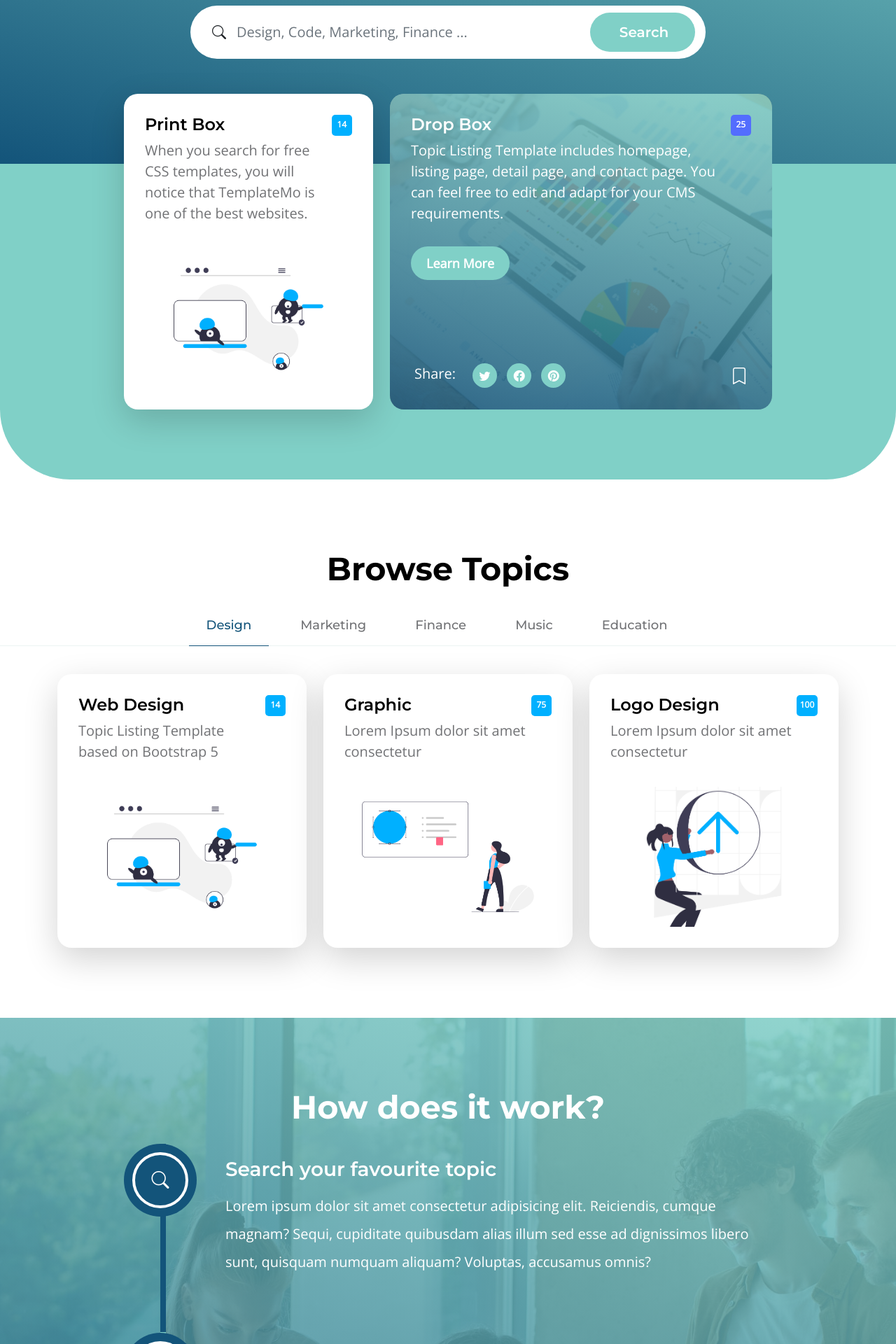
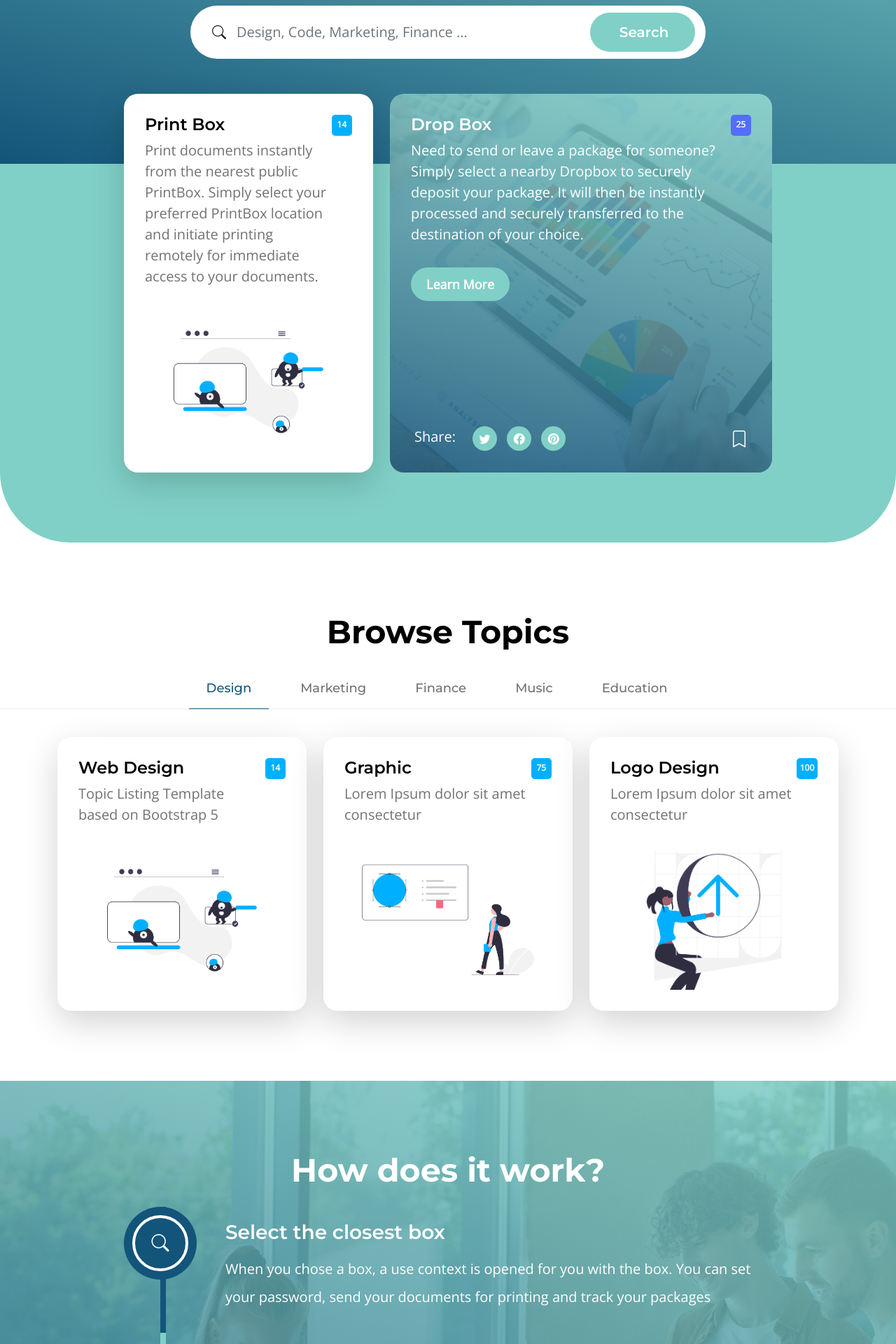
Before and after one commit to Ojo-Oluwagbenga/openbox, a Python web app: template main/templates/homepage.html in a window 1280 px wide. Shown: the part 348-2268 px from the top of the page at 70% size. Run offline with Jinja, Linux system fonts and the light colour scheme; the template is opened without the code that fills it, so the values that code supplies are empty.

Commit message:
General Commit

```diff
--- a/main/templates/homepage.html
+++ b/main/templates/homepage.html
@@ -139,7 +139,7 @@
                                         <div>
                                             <h5 class="mb-2">Print Box</h5>
 
-                                            <p class="mb-0">When you search for free CSS templates, you will notice that TemplateMo is one of the best websites.</p>
+                                            <p class="mb-0">Print documents instantly from the nearest public PrintBox. Simply select your preferred PrintBox location and initiate printing remotely for immediate access to your documents.</p>
                                         </div>
 
                                         <span class="badge bg-design rounded-pill ms-auto">14</span>
@@ -159,7 +159,7 @@
                                         <div>
                                             <h5 class="text-white mb-2">Drop Box</h5>
 
-                                            <p class="text-white">Topic Listing Template includes homepage, listing page, detail page, and contact page. You can feel free to edit and adapt for your CMS requirements.</p>
+                                            <p class="text-white">Need to send or leave a package for someone? Simply select a nearby Dropbox to securely deposit your package. It will then be instantly processed and securely transferred to the destination of your choice.</p>
 
                                             <a href="topics-detail.html" class="btn custom-btn mt-2 mt-lg-3">Learn More</a>
                                         </div>
@@ -540,9 +540,9 @@
                                     </div>
 
                                     <li>
-                                        <h4 class="text-white mb-3">Search your favourite topic</h4>
+                                        <h4 class="text-white mb-3">Select the closest box</h4>
 
-                                        <p class="text-white">Lorem ipsum dolor sit amet consectetur adipisicing elit. Reiciendis, cumque magnam? Sequi, cupiditate quibusdam alias illum sed esse ad dignissimos libero sunt, quisquam numquam aliquam? Voluptas, accusamus omnis?</p>
+                                        <p class="text-white">When you chose a box, a use context is opened for you with the box. You can set your password, send your documents for printing and track your packages</p>
 
                                         <div class="icon-holder">
                                           <i class="bi-search"></i>
@@ -550,9 +550,9 @@
                                     </li>
 
                                     <li>
-                                        <h4 class="text-white mb-3">Bookmark &amp; Keep it for yourself</h4>
+                                        <h4 class="text-white mb-3">Get your package</h4>
 
-                                        <p class="text-white">Lorem ipsum dolor, sit amet consectetur adipisicing elit. Sint animi necessitatibus aperiam repudiandae nam omnis est vel quo, nihil repellat quia velit error modi earum similique odit labore. Doloremque, repudiandae?</p>
+                                        <p class="text-white">Get to the box to pick your document or package, you can request that your package be moved to your location</p>
 
                                         <div class="icon-holder">
                                           <i class="bi-bookmark"></i>
@@ -560,9 +560,9 @@
                                     </li>
 
                                     <li>
-                                        <h4 class="text-white mb-3">Read &amp; Enjoy</h4>
+                                        <h4 class="text-white mb-3">Checkout</h4>
 
-                                        <p class="text-white">Lorem, ipsum dolor sit amet consectetur adipisicing elit. Animi vero quisquam, rem assumenda similique voluptas distinctio, iste est hic eveniet debitis ut ducimus beatae id? Quam culpa deleniti officiis autem?</p>
+                                        <p class="text-white">After your package is extracted, you can free up the box to pause the billing for future use</p>
 
                                         <div class="icon-holder">
                                           <i class="bi-book"></i>
@@ -602,13 +602,13 @@
                                 <div class="accordion-item">
                                     <h2 class="accordion-header" id="headingOne">
                                         <button class="accordion-button" type="button" data-bs-toggle="collapse" data-bs-target="#collapseOne" aria-expanded="true" aria-controls="collapseOne">
-                                        What is Topic Listing?
+                                       What happens when I don't come for my package
                                         </button>
                                     </h2>
 
                                     <div id="collapseOne" class="accordion-collapse collapse show" aria-labelledby="headingOne" data-bs-parent="#accordionExample">
                                         <div class="accordion-body">
-                                            Topic Listing is free Bootstrap 5 CSS template. <strong>You are not allowed to redistribute this template</strong> on any other template collection website without our permission. Please contact TemplateMo for more detail. Thank you.
+                                            After the lease time is finished, your package is further kept in the box with the standard billing for a couple of days. After which it is moved to a local station where it is kept for over a month. If not demanded, the package will be disposed.
                                         </div>
                                     </div>
                                 </div>
@@ -616,13 +616,13 @@
                                 <div class="accordion-item">
                                     <h2 class="accordion-header" id="headingTwo">
                                         <button class="accordion-button collapsed" type="button" data-bs-toggle="collapse" data-bs-target="#collapseTwo" aria-expanded="false" aria-controls="collapseTwo">
-                                        How to find a topic?
+                                        What is the billing?
                                     </button>
                                     </h2>
 
                                     <div id="collapseTwo" class="accordion-collapse collapse" aria-labelledby="headingTwo" data-bs-parent="#accordionExample">
                                         <div class="accordion-body">
-                                            You can search on Google with <strong>keywords</strong> such as templatemo portfolio, templatemo one-page layouts, photography, digital marketing, etc.
+                                            The billing varies based on the size and the busyness of the box. You can select a box to see its billing status
                                         </div>
                                     </div>
                                 </div>
@@ -630,13 +630,13 @@
                                 <div class="accordion-item">
                                     <h2 class="accordion-header" id="headingThree">
                                         <button class="accordion-button collapsed" type="button" data-bs-toggle="collapse" data-bs-target="#collapseThree" aria-expanded="false" aria-controls="collapseThree">
-                                        Does it need to paid?
+                                        Can I share my pigeonhole
                                     </button>
                                     </h2>
 
                                     <div id="collapseThree" class="accordion-collapse collapse" aria-labelledby="headingThree" data-bs-parent="#accordionExample">
                                         <div class="accordion-body">
-                                            You can modify any of this with custom CSS or overriding our default variables. It's also worth noting that just about any HTML can go within the <code>.accordion-body</code>, though the transition does limit overflow.
+                                            Once you get a pigeonhole, you can share its access to any box user. Ownership can always be transferred or co-possesed.
                                         </div>
                                     </div>
                                 </div>
@@ -776,7 +776,7 @@
                             </ul>
                         </div>
 
-                        <p class="copyright-text mt-lg-5 mt-4">Copyright © 2048 Topic Listing Center. All rights reserved.
+                        <p class="copyright-text mt-lg-5 mt-4">Copyright © 2025 Openbox by Bensons Laboratories
                         <br><br>Design: <a rel="nofollow" href="https://templatemo.com" target="_blank">TemplateMo</a></p>
 
                     </div>
```
Also changed, not shown: other parts of main/templates/homepage.html (+13 -13 lines).
